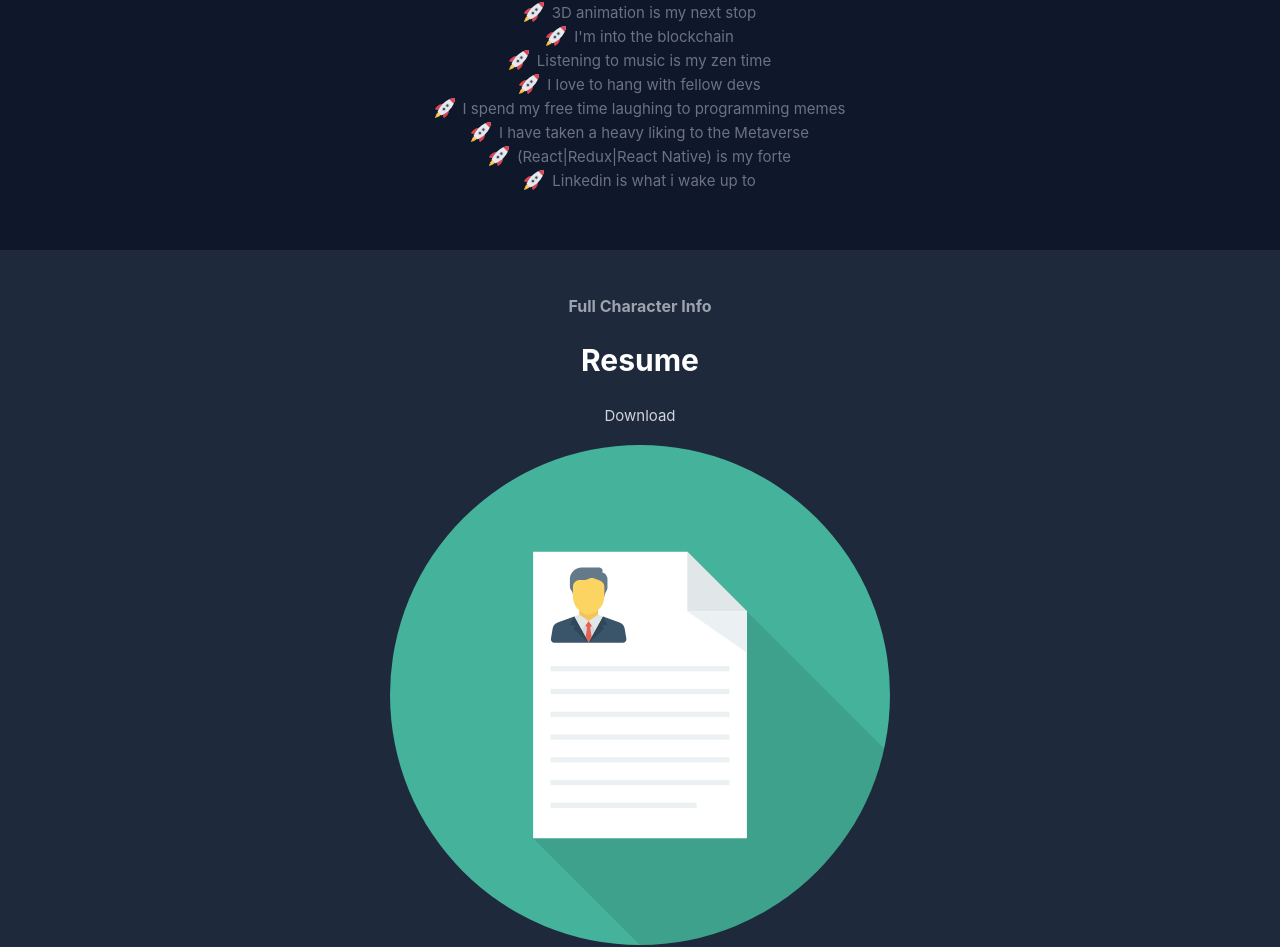
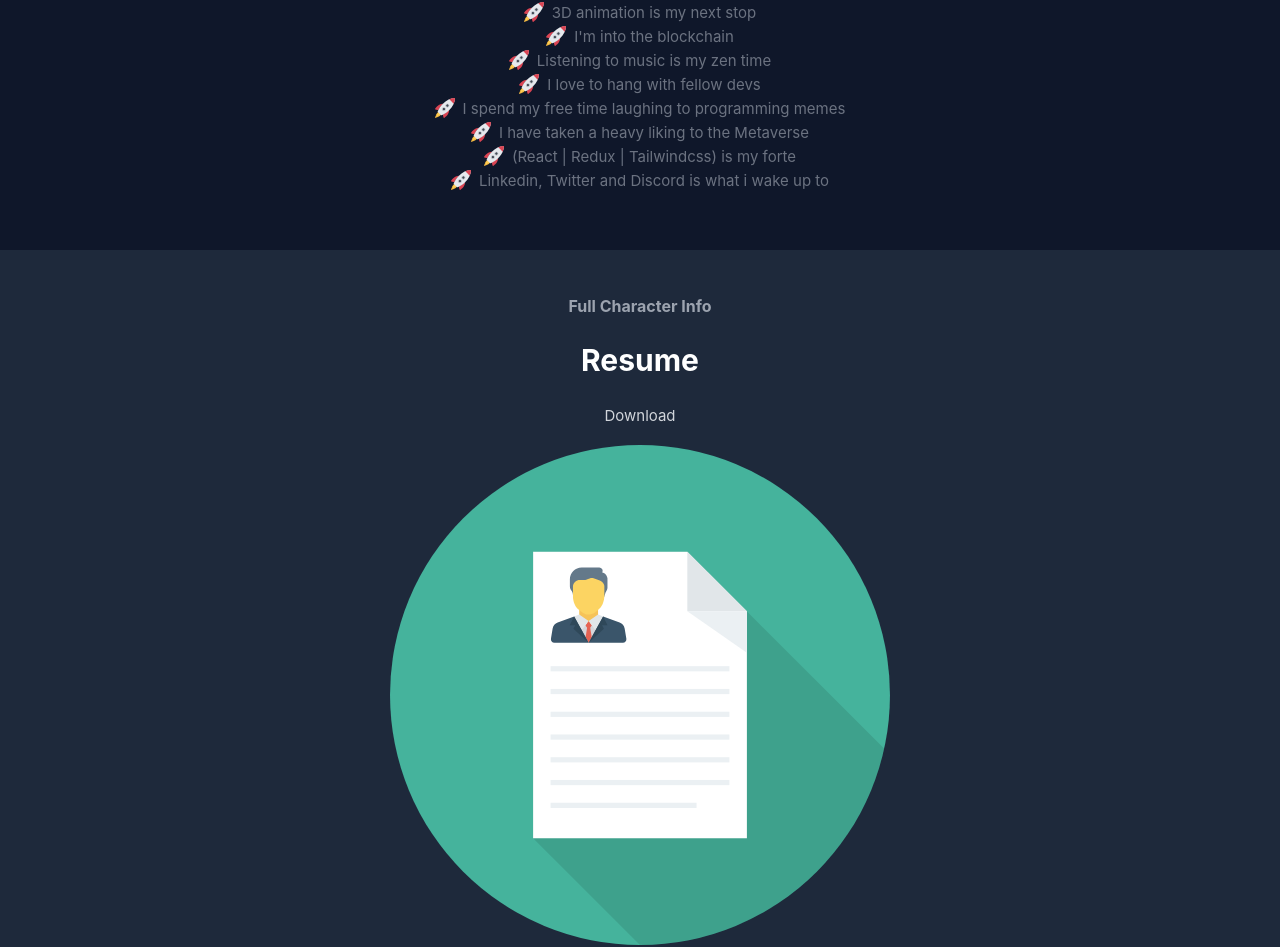
Before and after one commit to francisamidu/francis-amidu, a Next.js app: page / in a window 1280 px wide. Shown: the part 4168-5115 px from the top of the page. Built offline with nearby package versions, Linux system fonts and the light colour scheme.

Commit message:
UI tweaks

```diff
--- a/components/Interests.tsx
+++ b/components/Interests.tsx
@@ -10,8 +10,8 @@ const Interests = () => {
     "I love to hang with fellow devs",
     "I spend my free time laughing to programming memes",
     "I have taken a heavy liking to the Metaverse",
-    "(React|Redux|React Native) is my forte",
-    "Linkedin is what i wake up to",
+    "(React | Redux | Tailwindcss) is my forte",
+    "Linkedin, Twitter and Discord is what i wake up to",
   ]);
   return (
     <section className="bg-slate-900 p-10" id="interests">
```
